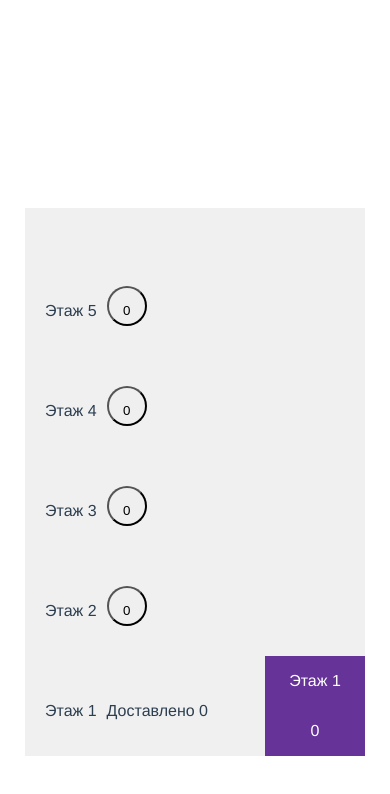
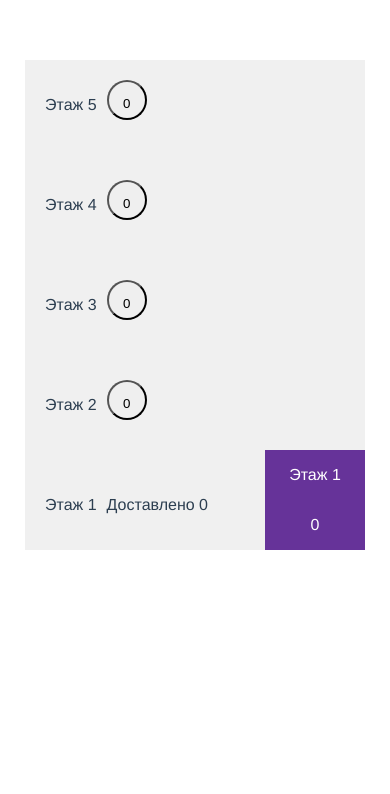
Before and after one commit to nodlya/elevator-test, a Vue app: page / in a window 390 px wide. Shown: the top 794 px of the page. Built offline with nearby package versions, Linux system fonts and the light colour scheme.

Commit message:
Styles suitable for mobiles

```diff
--- a/src/components/SchematicElevatorMine.vue
+++ b/src/components/SchematicElevatorMine.vue
@@ -137,7 +137,7 @@ export default {
   display: flex;
   justify-content: center;
   align-items: center;
-  height: 100vh;
+  height: 100%;
 }
 
 .mine {
@@ -145,7 +145,8 @@ export default {
   flex-direction: row;
   align-items: end;
   background-color: #f0f0f0;
-  height: 65%;
+
+  height: auto;
 }
 
 .elevator {
```
